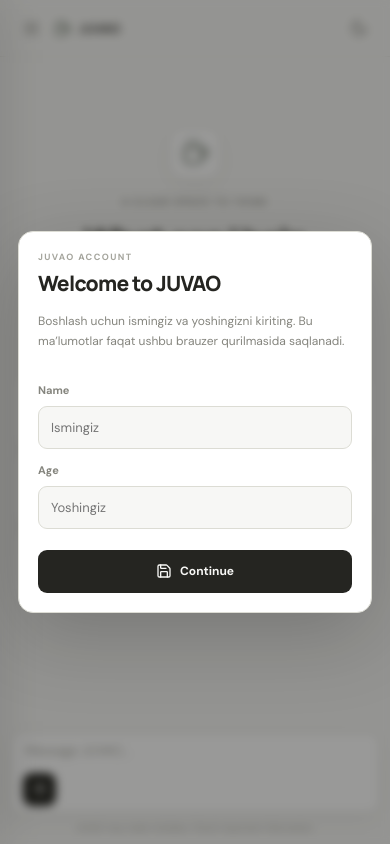
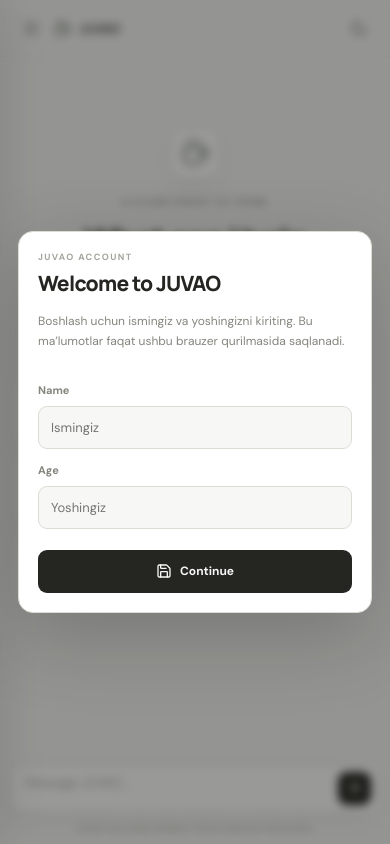
Before and after one commit to soliyevazuhra58-tech/Juvao, a Next.js app: page / in a window 390 px wide. Built offline with nearby package versions, Linux system fonts and the light colour scheme.

Commit message:
Fix composer send button alignment

```diff
--- a/app/globals.css
+++ b/app/globals.css
@@ -423,3 +423,33 @@ kbd { font: 10px 'DM Sans', sans-serif; color: var(--subtle); padding: 2px 5px;
   .composer textarea { min-height: 26px; max-height: 120px; }
   .composer { padding-top: 7px; padding-bottom: 6px; }
 }
+
+
+/* Keep the composer send control aligned with the textarea's bottom edge. */
+.composer { position: relative; }
+.composer textarea {
+  box-sizing: border-box;
+  min-height: 34px;
+  padding-right: 46px;
+}
+.composer-footer {
+  position: absolute;
+  right: 9px;
+  bottom: 8px;
+  width: auto;
+  margin: 0;
+  justify-content: flex-end;
+  pointer-events: none;
+}
+.composer-footer .send-button {
+  pointer-events: auto;
+  flex: 0 0 33px;
+}
+@media (max-width: 760px) {
+  .composer textarea { min-height: 34px; padding-right: 44px; }
+  .composer-footer { right: 8px; bottom: 7px; }
+}
+
+/* Subtle affordance for response regeneration. */
+.message-actions button { min-height: 28px; }
+.message-actions button:active { transform: scale(.97); }
```
